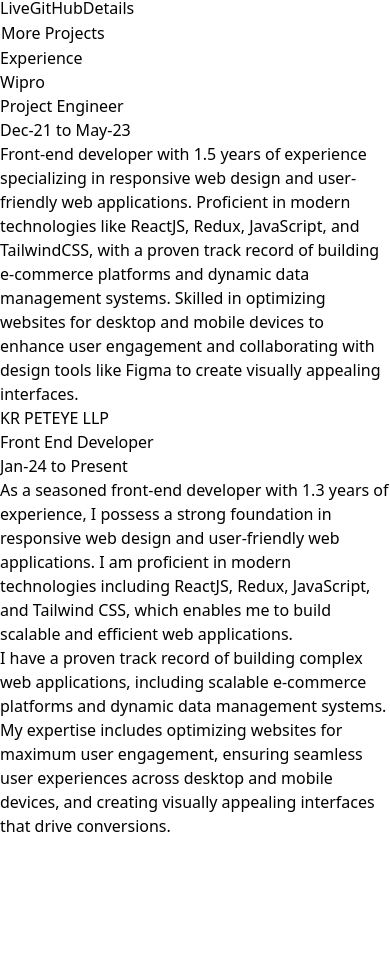
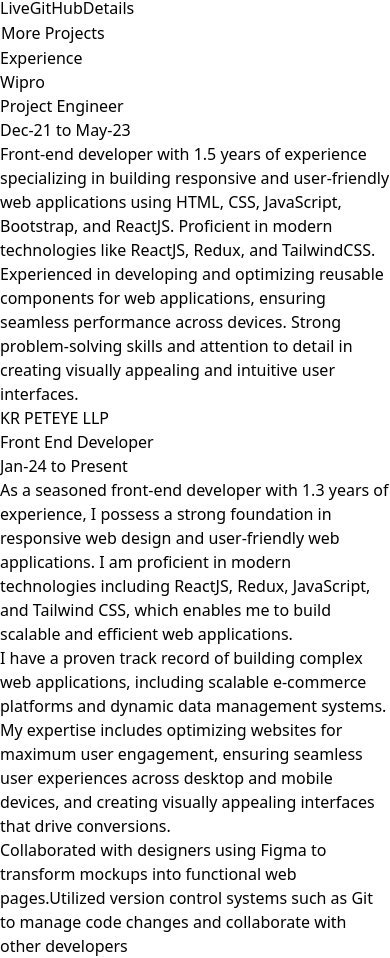
Before and after one commit to Mohitkuril/portfolio, a React (Vite) app: page / in a window 390 px wide. Shown: the part 6012-6970 px from the top of the page. Before the commit the page ends 6850 px from the top, so only its background shows below. Built offline with nearby package versions, Linux system fonts and the light colour scheme.

Commit message:
resume  added

```diff
--- a/src/Components/Experience.jsx
+++ b/src/Components/Experience.jsx
@@ -1,5 +1,3 @@
-import React from "react";
-
 const Experience = () => {
   const experiences = [
     {
@@ -7,7 +5,7 @@
       role: "Project Engineer",
       date: "Dec-21 to May-23",
       description:
-        "Front-end developer with 1.5 years of experience specializing in responsive web design and user-friendly web applications. Proficient in modern technologies like ReactJS, Redux, JavaScript, and TailwindCSS, with a proven track record of building e-commerce platforms and dynamic data management systems. Skilled in optimizing websites for desktop and mobile devices to enhance user engagement and collaborating with design tools like Figma to create visually appealing interfaces.",
+        "Front-end developer with 1.5 years of experience specializing in building responsive and user-friendly web applications using HTML, CSS, JavaScript, Bootstrap, and ReactJS. Proficient in modern technologies like ReactJS, Redux, and TailwindCSS. Experienced in developing and optimizing reusable components for web applications, ensuring seamless performance across devices. Strong problem-solving skills and attention to detail in creating visually appealing and intuitive user interfaces. ",
       imgLink: "",
     },
     {
@@ -16,29 +14,41 @@
       date: "Jan-24 to Present",
       description: `As a seasoned front-end developer with 1.3 years of experience, I possess a strong foundation in responsive web design and user-friendly web applications. I am proficient in modern technologies including ReactJS, Redux, JavaScript, and Tailwind CSS, which enables me to build scalable and efficient web applications.
 
-I have a proven track record of building complex web applications, including scalable e-commerce platforms and dynamic data management systems. My expertise includes optimizing websites for maximum user engagement, ensuring seamless user experiences across desktop and mobile devices, and creating visually appealing interfaces that drive conversions.`,
+I have a proven track record of building complex web applications, including scalable e-commerce platforms and dynamic data management systems. My expertise includes optimizing websites for maximum user engagement, ensuring seamless user experiences across desktop and mobile devices, and creating visually appealing interfaces that drive conversions.
+
+Collaborated with
+designers using Figma to transform mockups into
+functional web pages.Utilized version control systems
+such as Git to manage code changes and collaborate with
+other developers`,
       imgLink: "",
     },
   ];
 
   return (
-    <div className="min-h-screen text-white overflow-x-hidden max-w-full pt-16">
-      <div className="flex flex-col items-center justify-center gap-8">
-        <h1 className="text-5xl md:text-6xl font-bold my-4">Experience</h1>
+    <div className="min-h-screen text-white overflow-x-hidden max-w-full pt-[15vh]">
+      <div className="flex flex-col items-center justify-center gap-[3vh]">
+        <h1 className="text-5xl md:text-[clamp(3rem,4vw,10rem)] font-bold mb-[2vh]">
+          Experience
+        </h1>
 
-        <div className="flex flex-col gap-10 w-full px-4 max-w-6xl">
+        <div className="flex flex-col gap-[5vh] w-full px-4 max-w-[85vw]">
           {experiences.map((experience) => (
             <div
               key={experience.companyName}
-              className="flex flex-col md:flex-row gap-6 min-h-[10vh] bg-gray-800/30 rounded-lg p-6"
+              className="flex flex-col md:flex-row gap-6 min-h-[10vh] bg-gray-800/30 rounded-[.5vw] p-[1vw]"
             >
               {/* Left section - Fixed */}
-              <div className="md:w-1/3 sticky top-0 self-start space-y-2">
-                <h2 className="text-2xl font-bold text-blue-400">
+              <div className="md:w-1/3 sticky top-0 self-start flex flex-col gap-[1dvh]">
+                <h2 className="text-2xl md:text-[clamp(1.3rem,2vw,5rem)] font-bold text-blue-400">
                   {experience.companyName}
                 </h2>
-                <p className="text-xl text-gray-300">{experience.role}</p>
-                <p className="text-sm text-gray-400">{experience.date}</p>
+                <p className="text-xl md:text-[clamp(1rem,1.5vw,4rem)] text-gray-300">
+                  {experience.role}
+                </p>
+                <p className="text-sm md:text-[clamp(1rem,1.2vw,3.5rem)] text-gray-400">
+                  {experience.date}
+                </p>
               </div>
 
               {/* Divider */}
@@ -50,7 +60,10 @@
                 style={{ scrollbarWidth: "thin" }}
               >
                 {experience.description.split("\n\n").map((para, index) => (
-                  <p key={index} className="text-gray-300 leading-relaxed mb-4">
+                  <p
+                    key={index}
+                    className="text-gray-300 text-[clamp(1rem,1.2vw,3rem)]  leading-relaxed mb-4"
+                  >
                     {para}
                   </p>
                 ))}
--- a/src/Pages/Home/Hero.jsx
+++ b/src/Pages/Home/Hero.jsx
@@ -4,6 +4,7 @@
 import { useNavigate } from "react-router-dom";
 import Svg from "../../Components/Images/Programming-amico.svg";
 import usePageTitle from "../../Components/UseTitle";
+import resume from "../../Components/Images/Mohit Resumee.pdf";
 
 export default function Hero() {
   usePageTitle("Home Page");
@@ -23,6 +24,15 @@
       icon: <FaXTwitter />,
     },
   ];
+
+  const handleDownloadResume = () => {
+    const link = document.createElement("a");
+    link.href = resume;
+    link.download = "Mohit_Kuril_Resume.pdf"; // Set the file name
+    document.body.appendChild(link);
+    link.click();
+    document.body.removeChild(link);
+  };
 
   return (
     <div className="pt-[12vh] min-h-screen w-full max-w-full overflow-hidden text-white">
@@ -61,7 +71,10 @@
               ))}
             </div>
             <div className="flex items-center gap-[4vw] md:gap-[1.5vw] mt-[4vh] md:mt-[2vh]">
-              <button className="text-sm md:text-[clamp(1rem,1vw,3.5rem)] px-[4vw] py-[1.5vh] md:px-[2vw] md:py-[2vh] text-white font-bold rounded-full border-2 border-gray-400 overflow-hidden transition duration-300 hover:scale-105">
+              <button
+                onClick={handleDownloadResume}
+                className="text-sm md:text-[clamp(1rem,1vw,3.5rem)] px-[4vw] py-[1.5vh] md:px-[2vw] md:py-[2vh] text-white font-bold rounded-full border-2 border-gray-400 overflow-hidden transition duration-300 hover:scale-105"
+              >
                 Download Resume
               </button>
               <button
```
Also changed, not shown: 1 other file (tests, documents, lock files or other folders).
